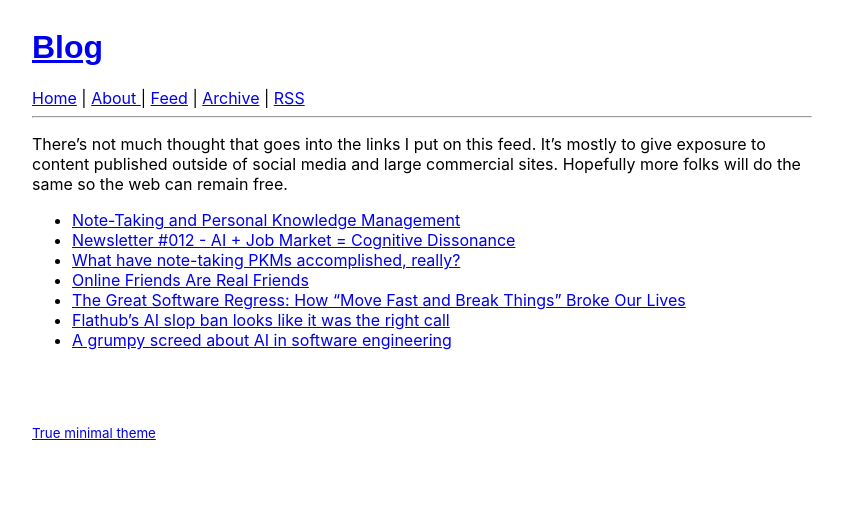
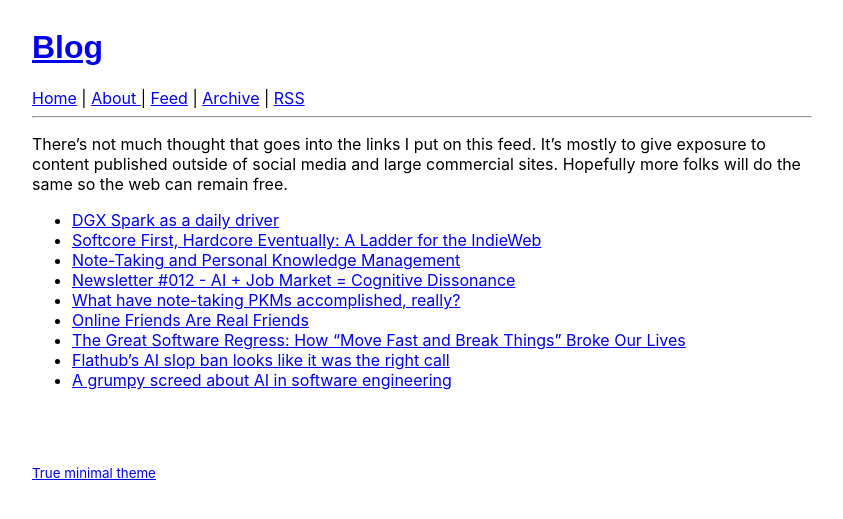
Before and after one commit to bachmeil/the-blog, a Jekyll site: the page built from feed.md, in a window 1280 px wide. Shown: the top 519 px of the page, without its empty margins (218-1061 px from the left). Built offline with Jekyll 4.4.1, drawn with Linux system fonts in a browser that asks for light colours.

Commit message:
Add to feed

```diff
--- a/feed.md
+++ b/feed.md
@@ -5,6 +5,8 @@ title: An arbitrary feed of posts and pages
 
 There's not much thought that goes into the links I put on this feed. It's mostly to give exposure to content published outside of social media and large commercial sites. Hopefully more folks will do the same so the web can remain free.
 
+- [DGX Spark as a daily driver](https://daniel.lawrence.lu/blog/2026-07-15-dgx-spark-as-daily-driver/)
+- [Softcore First, Hardcore Eventually: A Ladder for the IndieWeb](https://brennan.day/softcore-first-hardcore-eventually-a-ladder-for-the-indieweb/)
 - [Note-Taking and Personal Knowledge Management](https://unattributed.cc/note-taking-and-personal-knowledge-management)
 - [Newsletter #012 - AI + Job Market = Cognitive Dissonance](https://technically-good.ca/newsletter/012-2026-07-18/)
 - [What have note-taking PKMs accomplished, really?](https://brennan.day/what-have-note-taking-pkms-accomplished-really/)
```
